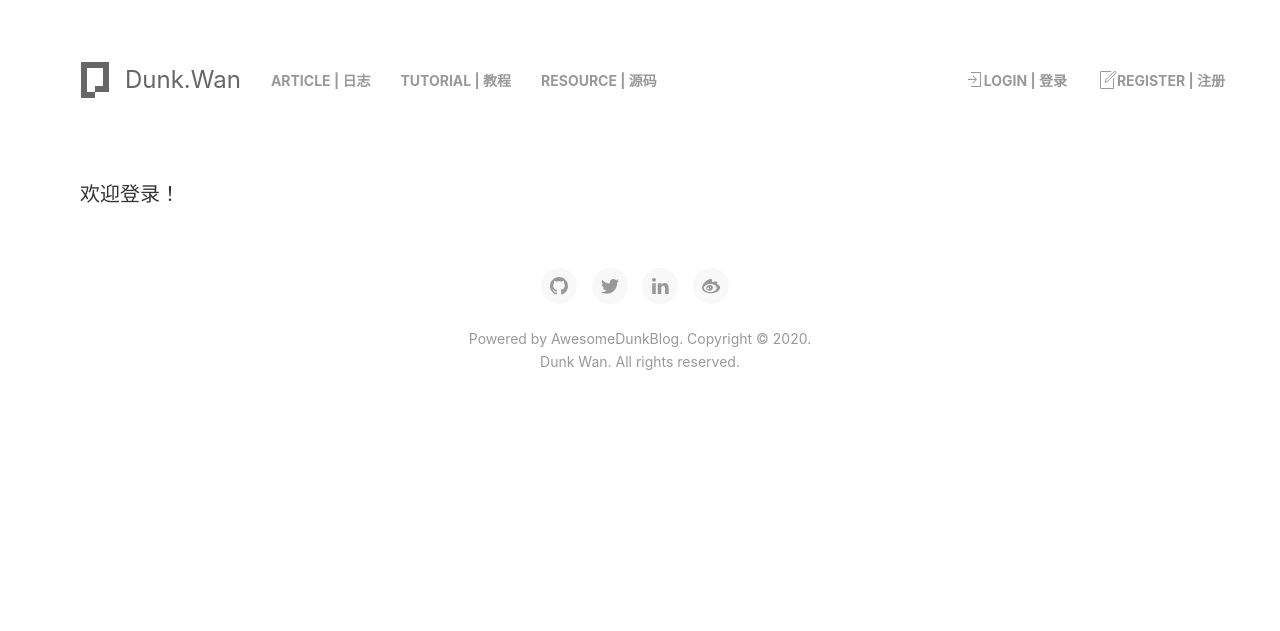
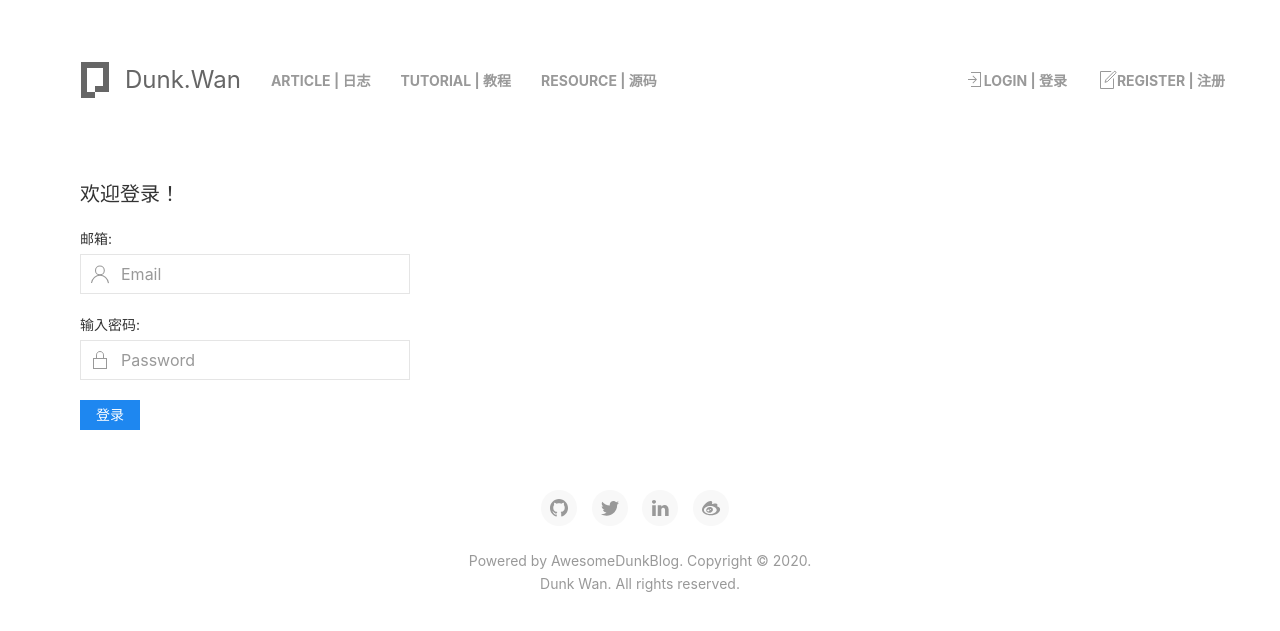
Before and after one commit to wy471x/personal_microblog, a Python web app: template www/templates/signin.html in a window 1280 px wide. Shown: the top 631 px of the page. Run offline with Jinja, Linux system fonts and the light colour scheme; the template is opened without the code that fills it, so the values that code supplies are empty.

Commit message:
newest update

```diff
--- a/www/templates/signin.html
+++ b/www/templates/signin.html
@@ -14,15 +14,13 @@
                 methods: {
                     submit: function(event) {
                         event.preventDefault();
-                        var
-                            $form = $('#vm'),
-                            email = this.email.trim().tolowerCase(),
-                            data = {
+                        var $form = $('#vm');
+                        var email = this.email.trim().tolowerCase();
+                        var data = {
                                 email: email,
-                                passwd: this.passwd==='' ? '': CryptoJS.SHA1(email + ':' + this.passwd).toString()
+                                passwd: this.passwd==='' ? '' : CryptoJS.SHA1(email + ':' + this.passwd).toString()
                             };
-                        $form.postJSON('/api/authenticate', data,
-                            function(err, result){
+                        $form.postJSON('/api/authenticate', data, function(err, result){
                                 if(! err){
                                     location.assign('/');
                                 }
@@ -30,12 +28,13 @@
                     }
                 }
             });
+			$('#vm').show();
           });
        </script>
 {% endblock %}
 
 {% block content %}
-        <div uk-grid>
+        <div class="uk-grid">
             <div class="uk-width-1-1">
                 <h4>欢迎登录！</h4>
                 <form id="vm" class="uk-form-stacked">
@@ -43,18 +42,20 @@
                         <label class="uk-form-label" for="form-stacked-text">邮箱:</label>
                         <div class="uk-inline">
                             <span class="uk-form-icon" uk-icon="icon: user"></span>
-                            <input v-model="email" name="email" type="text" placeholder="邮箱" maxlength="50" class="uk-input uk-form-width-medium">
+                            <input v-model="email" name="email" type="text" placeholder="Email"
+                                maxlength="50" class="uk-input">
                         </div>
                     </div>
                     <div class="uk-margin">
                         <label class="uk-form-label">输入密码:</label>
                         <div class="uk-inline">
                             <span class="uk-form-icon uk-form-icon-flip" uk-icon="icon: lock"></span>
-                            <input v-model="passwd" name="passwd" type="passwd" placeholder="输入密码" maxlength="50" class="uk-input uk-form-width-medium">
+                            <input v-model="passwd" name="passwd" type="passwd" placeholder="Password"
+                                maxlength="50" class="uk-input">
                         </div>
                     </div>
                     <div class="uk-margin">
-                        <button type="submit" class="uk-button uk-button-primary">
+                        <button type="submit" class="uk-button uk-button-primary uk-button-small">
                             登录
                         </button>
                     </div>
```
